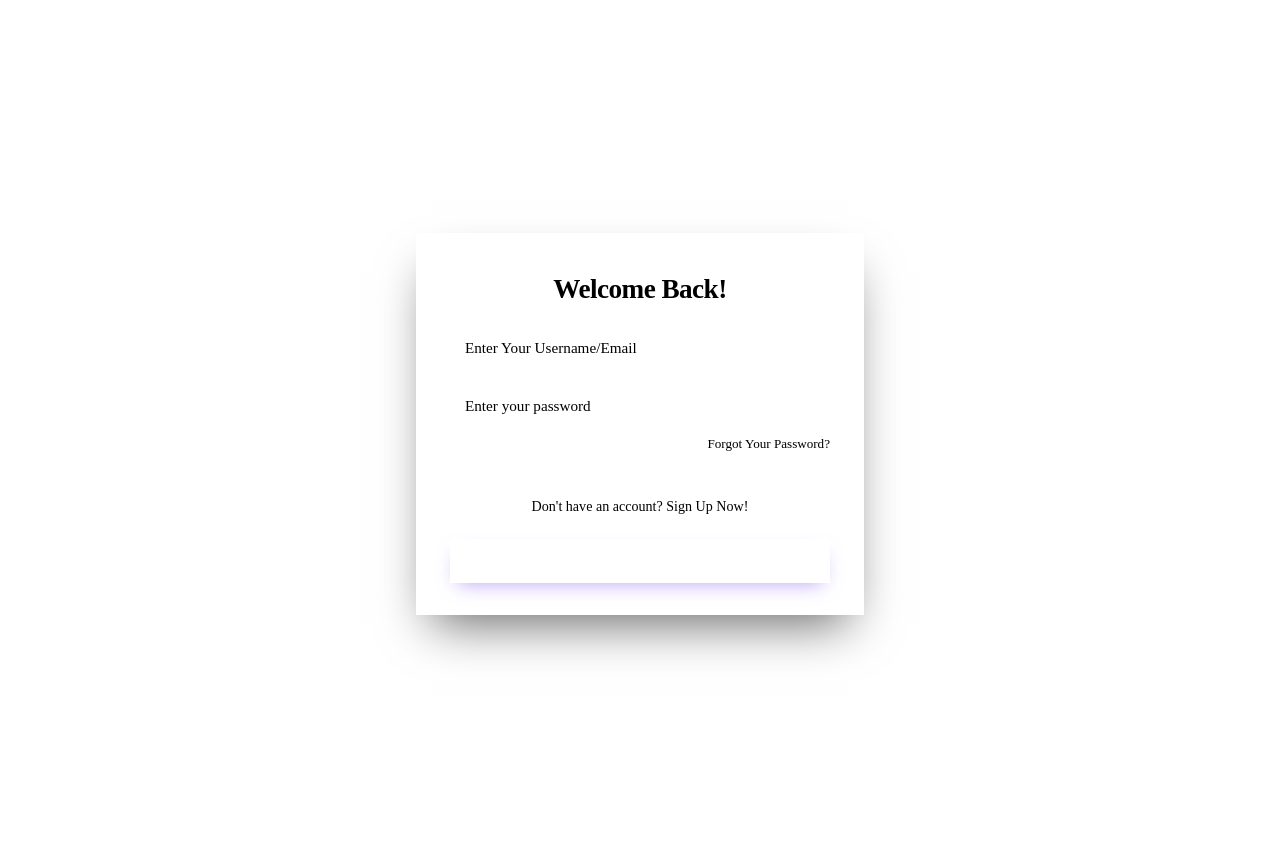
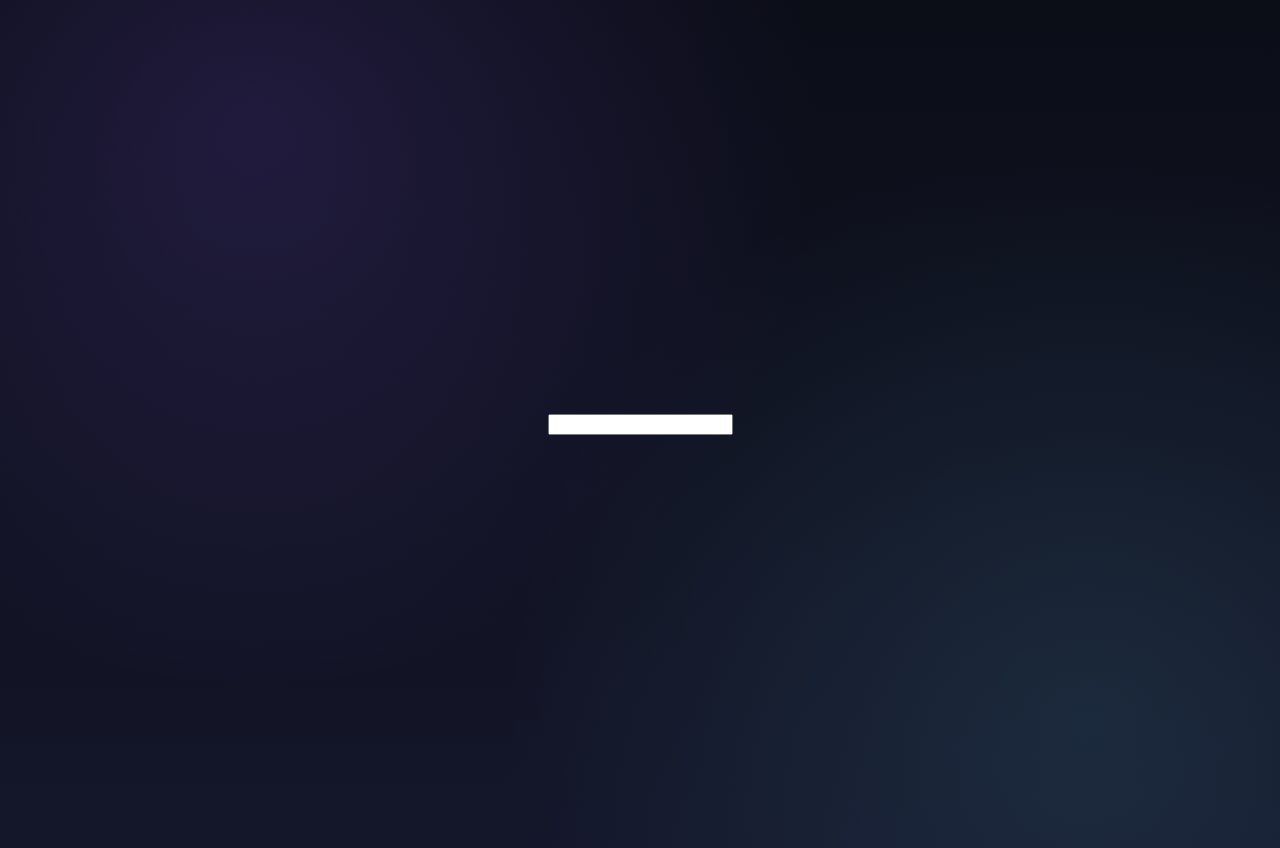
Before and after one commit to Tjjjjjjjjjjjjjj-byte/learning-backend, a React (Vite) app: page / in a window 1280 px wide. Built offline with nearby package versions, Linux system fonts and the light colour scheme.

Commit message:
afdhuakljfdhl

```diff
--- a/src/App.jsx
+++ b/src/App.jsx
@@ -10,8 +10,8 @@ import ForgotPasswordPage from './pages/forgotPasswordPage.jsx'
 function App() {
   return (
     <Routes>
-      <Route path="/home" element={<Home />} />
-      <Route path="/" element={<LoginPage />} />
+      <Route path="/" element={<Home />} />
+      <Route path="/LoginPage" element={<LoginPage />} />
       <Route path="/playlists" element={<Playlists />} />
       <Route path="/profile" element={<Profile />} />
       <Route path="/search" element={<SearchPage />} />
--- /dev/null
+++ b/src/home-components/searchbar.jsx
@@ -0,0 +1,8 @@
+import { useState } from "react";
+import { Link } from "react-router-dom";
+function SearchBar() {
+    return (
+        <input type="text" className="search-bar" />
+    )
+}
+export default SearchBar
--- a/src/login-components/forgotPasswordCard.jsx
+++ b/src/login-components/forgotPasswordCard.jsx
@@ -1,6 +1,6 @@
 import { useState } from "react";
 import { Link } from "react-router-dom";
-import "../styling/LoginComponents.css";
+
 
 function ForgotPasswordCard() {
   const [email, setEmail] = useState('')
--- a/src/login-components/loginCard.jsx
+++ b/src/login-components/loginCard.jsx
@@ -1,6 +1,5 @@
 import { useState } from "react";
 import { Link } from "react-router-dom";
-import "../styling/LoginComponents.css";
 
 function LoginCard() {
   const [identifier, setIdentifier] = useState("");
--- a/src/login-components/signUpCard.jsx
+++ b/src/login-components/signUpCard.jsx
@@ -1,6 +1,5 @@
 import { useState } from "react";
 import { Link } from "react-router-dom";
-import "../styling/LoginComponents.css";
 
 function SignUpCard() {
   const [username, setUsername] = useState("");
--- a/src/pages/home.jsx
+++ b/src/pages/home.jsx
@@ -1,5 +1,7 @@
-
+import SearchBar from "../home-components/searchbar"
 function home() {
-    return
+    return (
+        <SearchBar />
+    )
 }
 export default home
--- a/src/pages/loginPage.jsx
+++ b/src/pages/loginPage.jsx
@@ -1,5 +1,5 @@
 import LoginCard from "../login-components/loginCard";
-
+import "../styling/LoginComponents.css";
 function LoginPage() {
 
     return (
--- a/src/pages/signUpPage.jsx
+++ b/src/pages/signUpPage.jsx
@@ -1,4 +1,5 @@
 import SignUpCard from "../login-components/signUpCard";
+import "../styling/LoginComponents.css";
 function signUpPage() {
   return (
     <>
--- a/src/styling/LoginComponents.css
+++ b/src/styling/LoginComponents.css
@@ -1,5 +1,4 @@
 
-Logincomponents · CSS
 /* ============================================
    Auth Cards — login, sign up, forgot password
    Palette: near-black slate base + violet→cyan
```
Also changed, not shown: package.json (+18 -2 lines), src/styling/nav.css (added), 2 other files (tests, documents, lock files or other folders).
